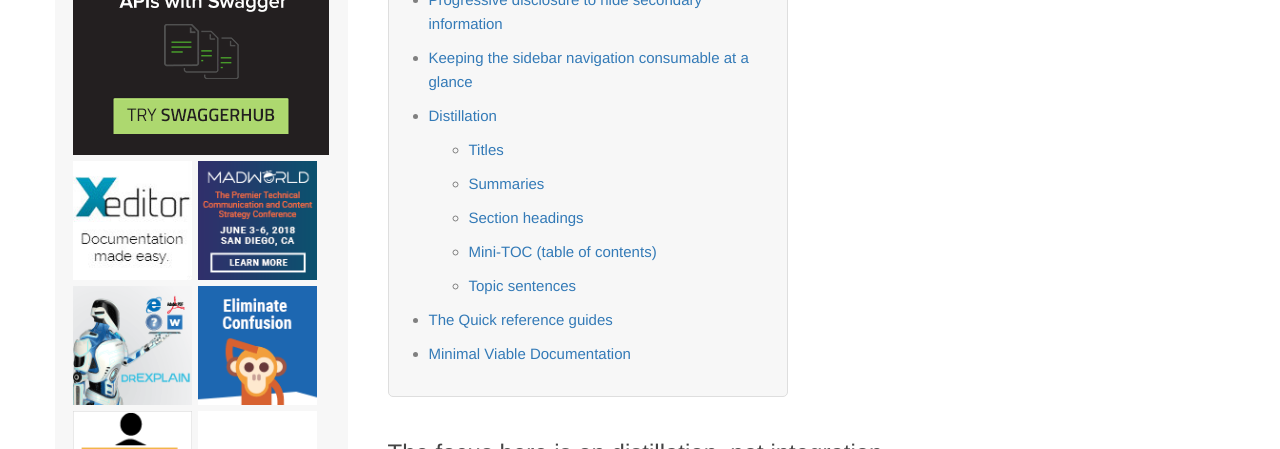
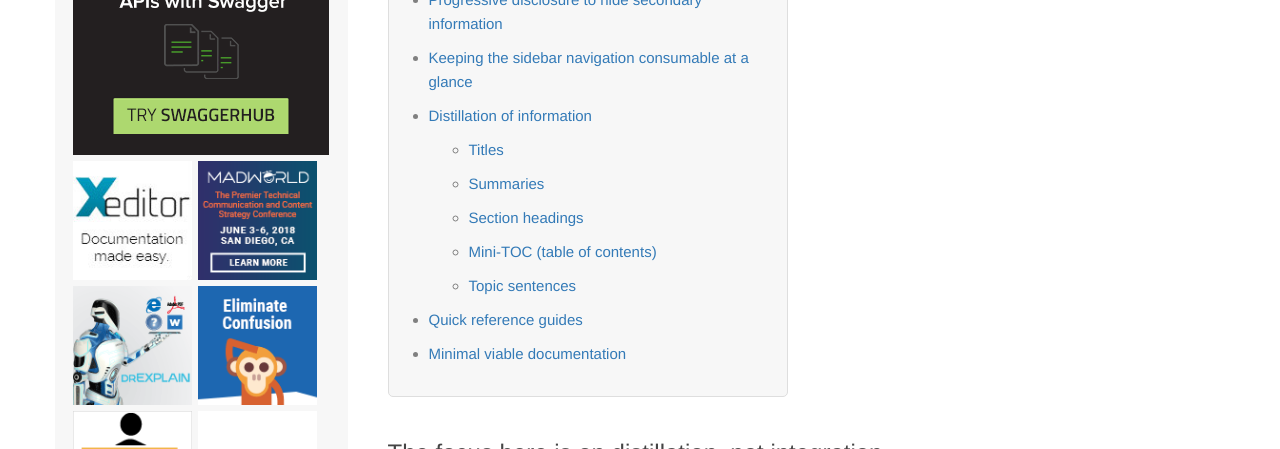
Before and after one commit to tomjoht/simplifying-complexity, a Jekyll site: the page built from _docs/reduction-and-distillation-as-a-form-of-simplicity.md, in a window 1280 px wide and 900 px high, scrolled down 449 px. Shown: the part 153-602 px from the top of the window. Built offline with Jekyll 4.4.1, drawn with Linux system fonts in a browser that asks for light colours; nearby versions of some CDN libraries; comment, search, counter and statistics services are not loaded; a style sheet for code colours, icons or effects is not loaded; some of the changed text lies outside the part shown.

Commit message:
fix headings

```diff
--- a/_docs/reduction-and-distillation-as-a-form-of-simplicity.md
+++ b/_docs/reduction-and-distillation-as-a-form-of-simplicity.md
@@ -67,7 +67,7 @@ What exactly is the purpose of the sidebar navigation? Surprisingly, its job isn
 
 When the sidebar is consumable at a glance, it helps users understand all the parts that make up a complex system. I typically give each product its own sidebar (usually one product has between 25-75 topics). Below the sidebar, links for related doc sets allows users to select another product and its sidebar. Again, by providing users with information consumable at a glance, they can see the big picture of the system and better understand how each part fits together. Additionally, because the sidebar shows a hierarchical grouping of the parts, the sidebar can help users understand the system as a whole.
 
-## Distillation
+## Distillation of information
 
 Now let's move on from progressive information / layering strategies to **information distillation**, which is actually more useful. Distillation is not necessarily information elimination or re-organization. Distillation involves compressing meaning into a shorter space. When you distill the meaning of a section into a descriptive section heading, you aren't eliminating information but rather distilling the main point into a short phrase and allowing readers to consume the information at a glance.
 
@@ -117,7 +117,7 @@ Finally, topic sentences are also an important information usability technique.
 
 {{site.data.alerts.note}}The whole process of distilling information into a title, summary, headings, and topic sentences is a form of layering or progressive information. The user starts with the title, and if interested in more information, reads the summary. If the user wants more detail, the user reads the headings in the mini-TOC. If the user wants more detail, the user usually jumps into that section and reads the topic sentence. I realize these mechanics are the basics of good technical documentation, but they are overlooked and often done poorly. They are also not always described as a method for progressive information disclosure.{{site.data.alerts.end}}
 
-## The Quick reference guides
+## Quick reference guides
 
 One final, key deliverable for compressing information is the quick reference guide. A quick reference guide provides a 1-2-page guide (in an attractive magazine-style layout) that provides a brief summary of the core tasks and features in the system. Here's an example:
 
@@ -129,7 +129,7 @@ The information in the quick reference usually can't be single sourced, since it
 
 I've written quite a bit about quick reference guides before. See [Quick Reference Guides](http://idratherbewriting.com/quickreferenceguides/) for a list of articles. Probably the best article is [Quick Reference Guides: Short and Sweet Documentation](http://idratherbewriting.com/2009/04/10/quick-reference-guides-short-and-sweet-documentation/).
 
-## Minimal Viable Documentation
+## Minimal viable documentation
 
 I'd like to mention one more strategy related to information reduction, layering, and distillation: minimum viable documentation. Technical writers usually care deeply about documentation and prefer it to be thorough and complete, answering all users' questions. As a result, it's hard to even contemplate a strategy of minimum viable documentation. But let's start with the idea of a "minimum viable product."
 
```
